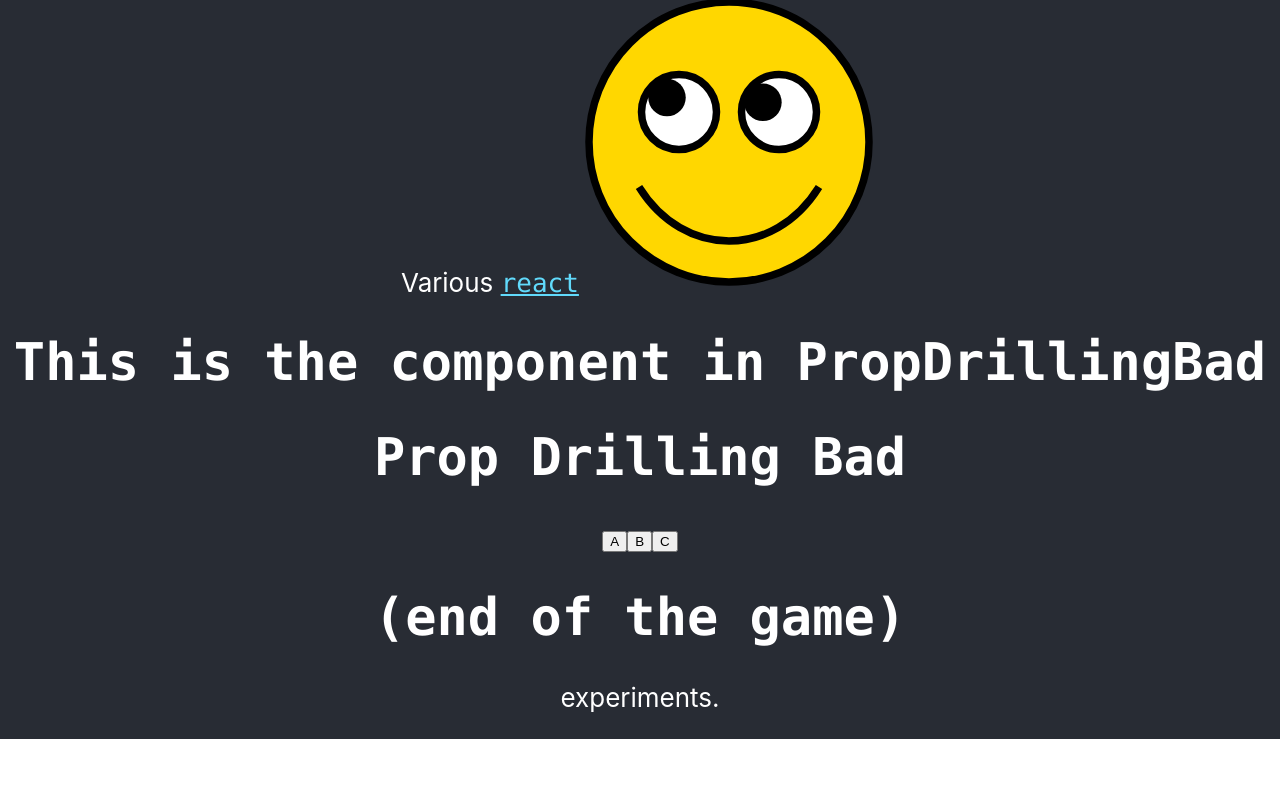
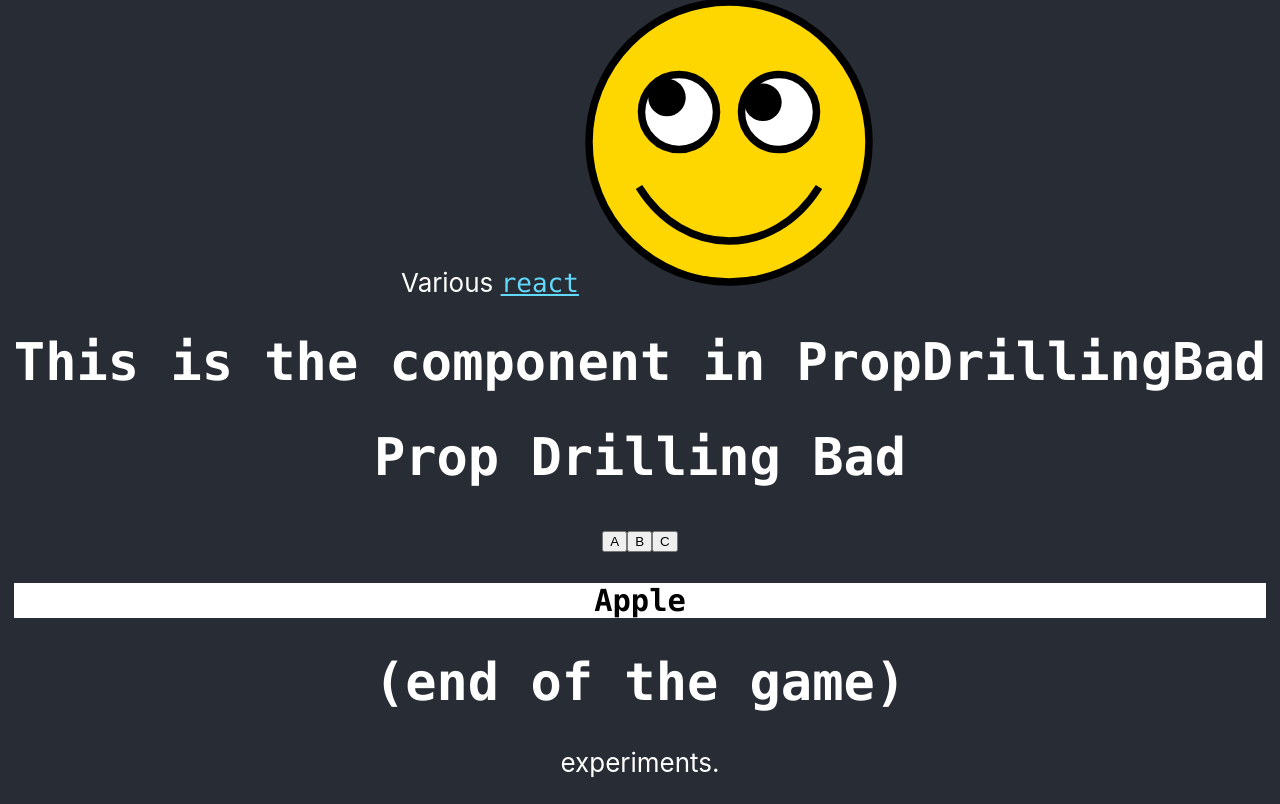
Before and after one commit to rgesteve/react_experiments, a React (Create React App) app: page / in a window 1280 px wide. Shown: the part 487-1291 px from the top of the page. Before the commit the page ends 1226 px from the top, so only its background shows below. Built offline with nearby package versions, Linux system fonts and the light colour scheme.

Commit message:
Some more fleshing out of the component hierarchy

```diff
--- /dev/null
+++ b/src/components/PropDrillingBad/PropDrillingBadMenu/PropDrillingBadMenuA.tsx
@@ -0,0 +1,24 @@
+import React, { PureComponent } from 'react';
+
+interface PropDrillingBadMenuAProps {
+  bgColor: string,
+  fgColor: string
+};
+
+class PropDrillingBadMenuA extends PureComponent<PropDrillingBadMenuAProps> {
+  render() {
+    const { bgColor, fgColor } = this.props;
+    return (
+      <h3
+        style={{
+          backgroundColor: bgColor,
+          color: fgColor,
+        }}
+      >
+        Apple
+      </h3>
+    );
+  }
+}
+
+export default PropDrillingBadMenuA;
--- a/src/components/PropDrillingBad/PropDrillingBadMenu/index.tsx
+++ b/src/components/PropDrillingBad/PropDrillingBadMenu/index.tsx
@@ -1,7 +1,13 @@
 import React, { PureComponent } from 'react';
 import PropDrillingBadMenuItem from './PropDrillingBadMenuItem';
+import PropDrillingBadMenuA from './PropDrillingBadMenuA';
 
-class PropDrillingBadMenu extends PureComponent<any, {item : string}> {
+interface PropDrillingBadMenuProps {
+  bgColor : string,
+  fgColor : string
+}
+
+class PropDrillingBadMenu extends PureComponent<PropDrillingBadMenuProps, {item : string}> {
 
   state = {
     item : 'A',
@@ -13,6 +19,7 @@ class PropDrillingBadMenu extends PureComponent<any, {item : string}> {
   };
 
   render() {
+    const { bgColor, fgColor } = this.props;
     const { item } = this.state;
     return (
       <div>
@@ -22,6 +29,12 @@ class PropDrillingBadMenu extends PureComponent<any, {item : string}> {
   	  <PropDrillingBadMenuItem item="B" onClick={this.setItem} />
   	  <PropDrillingBadMenuItem item="C" onClick={this.setItem} />
 	</div>
+	{item === 'A' && (
+	  <PropDrillingBadMenuA
+	    bgColor={bgColor}
+    	    fgColor={fgColor}
+	  />
+	)}
       </div>
     );
   }
--- a/src/components/PropDrillingBad/index.tsx
+++ b/src/components/PropDrillingBad/index.tsx
@@ -1,12 +1,24 @@
 import React, { PureComponent } from 'react';
 import PropDrillingBadMenu from './PropDrillingBadMenu';
 
-class PropDrillingBad extends PureComponent {
+interface PropDrillingBadState {
+  bgColor : string,
+  fgColor : string
+}
+
+class PropDrillingBad extends PureComponent<{}, PropDrillingBadState> {
+
+  state = {
+    bgColor: 'white',
+    fgColor: 'black'
+  };
 
   render() {
+    const { bgColor, fgColor } = this.state;
+
     return (
       <div><h1>This is the component in PropDrillingBad</h1>
-      <PropDrillingBadMenu />
+      <PropDrillingBadMenu bgColor={bgColor} fgColor={fgColor} />
       <h1>(end of the game)</h1>
       </div>
     );
```
